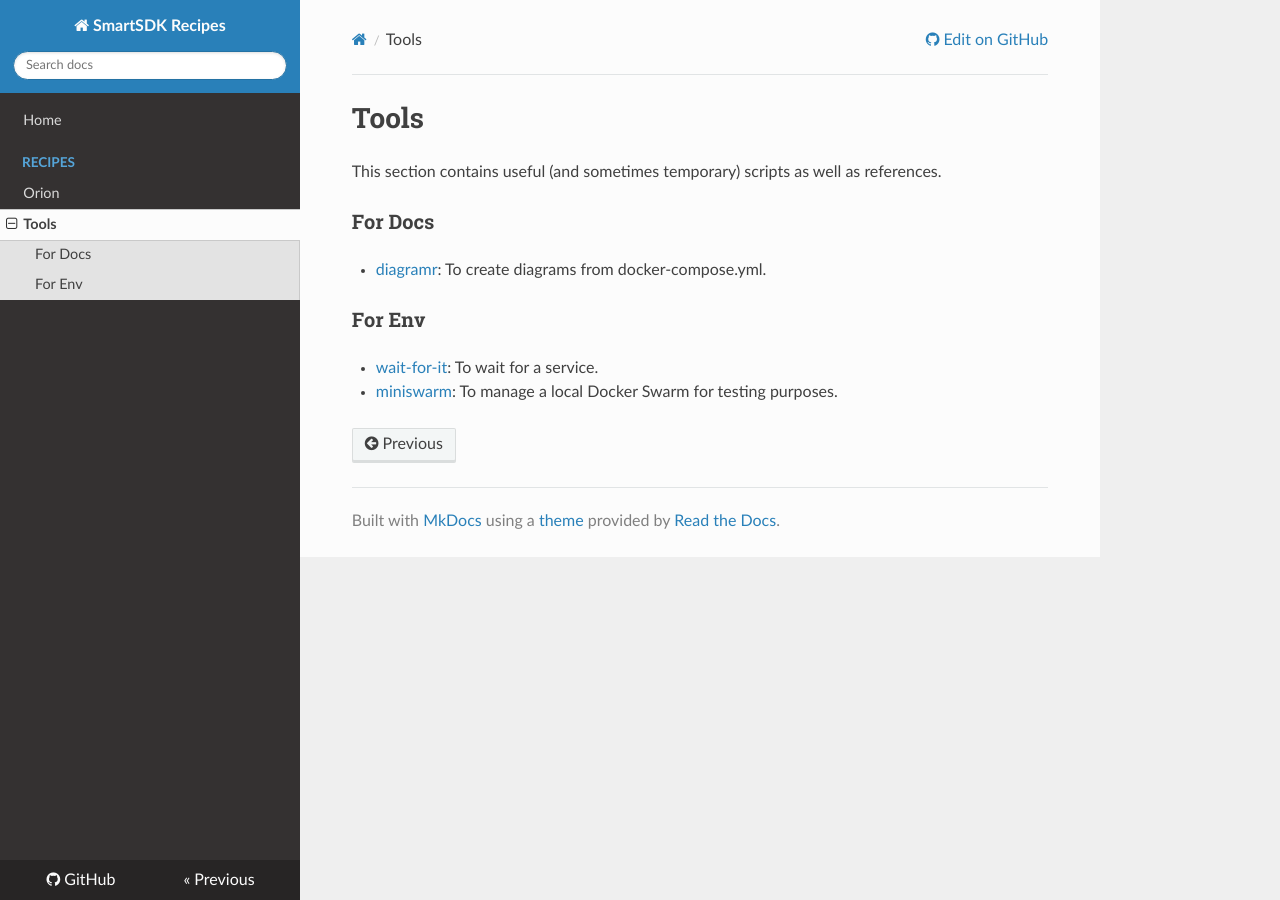
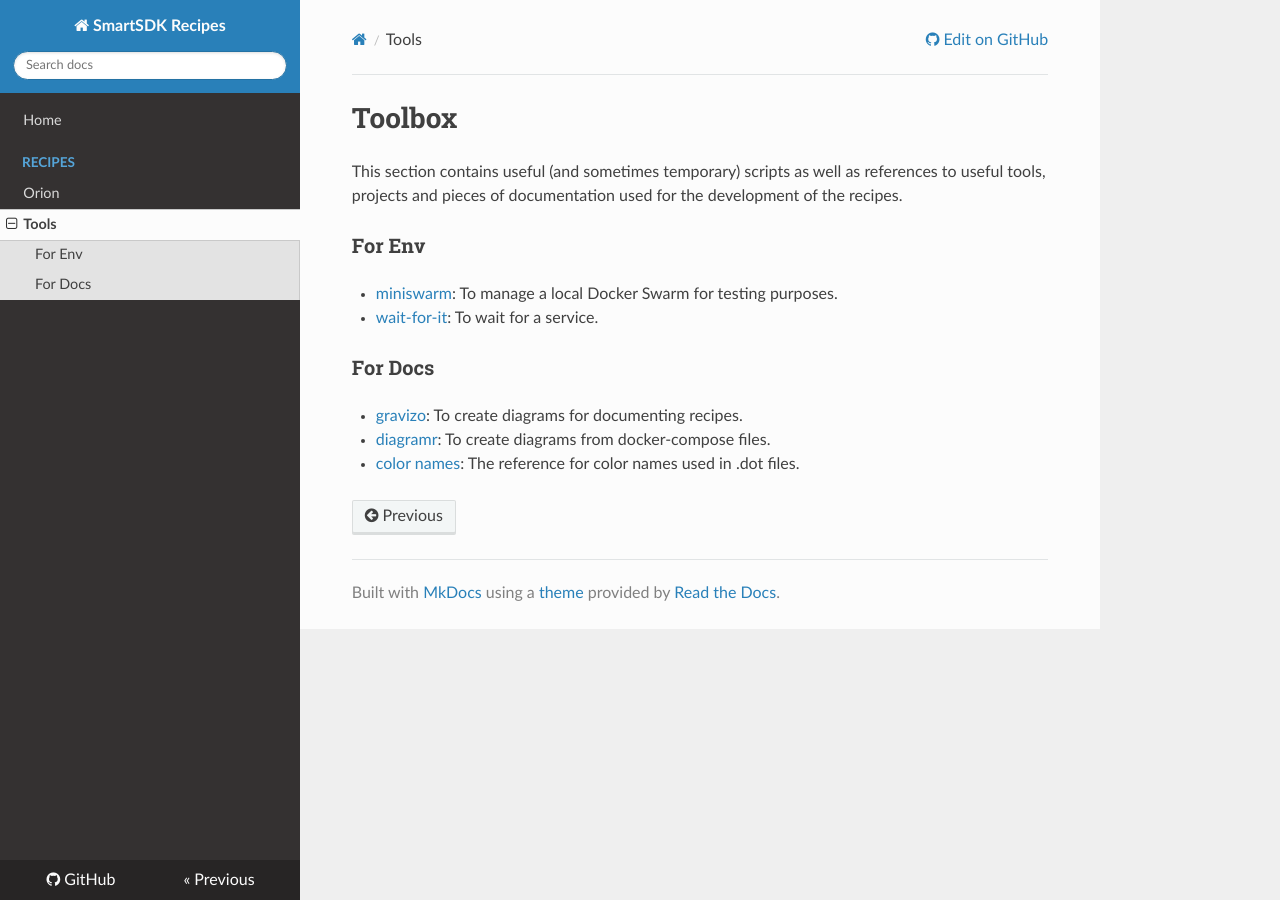
Before and after one commit to smartsdk/smartsdk-recipes, an MkDocs documentation site: the page built from recipes/tools/readme.md, in a window 1280 px wide. Built offline with MkDocs 1.6.1, drawn with Linux system fonts in a browser that asks for light colours; nearby versions of some CDN libraries; comment, search, counter and statistics services are not loaded; old or Windows-style settings are respelled for this version of MkDocs.

Commit message:
Minor docs adjustments

```diff
--- a/recipes/tools/readme.md
+++ b/recipes/tools/readme.md
@@ -1,11 +1,12 @@
-# Tools
+# Toolbox
 
-This section contains useful (and sometimes temporary) scripts as well as references.
+This section contains useful (and sometimes temporary) scripts as well as references to useful tools, projects and pieces of documentation used for the development of the recipes.
+
+### For Env
+- [miniswarm](https://github.com/aelsabbahy/miniswarm): To manage a local Docker Swarm for testing purposes.
+- [wait-for-it](https://github.com/vishnubob/wait-for-it): To wait for a service.
 
 ### For Docs
-- [diagramr](http://diagramr.inventage.com): To create diagrams from docker-compose.yml.
-
-
-### For Env
-- [wait-for-it](https://github.com/vishnubob/wait-for-it): To wait for a service.
-- [miniswarm](https://github.com/aelsabbahy/miniswarm): To manage a local Docker Swarm for testing purposes.
+- [gravizo](http://www.gravizo.com): To create diagrams for documenting recipes.
+- [diagramr](http://diagramr.inventage.com): To create diagrams from docker-compose files.
+- [color names](http://www.graphviz.org/doc/info/colors.html#brewer): The reference for color names used in .dot files.
```
Also changed, not shown: recipes/index.md (+3 -4 lines).
